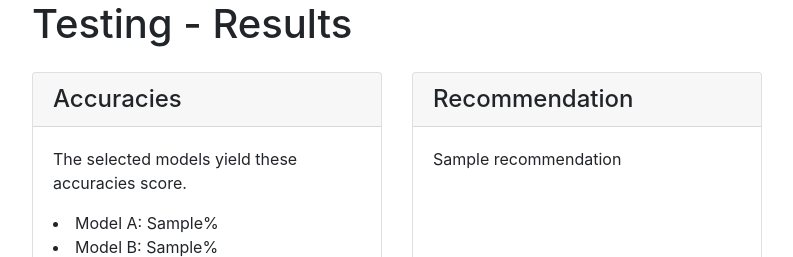
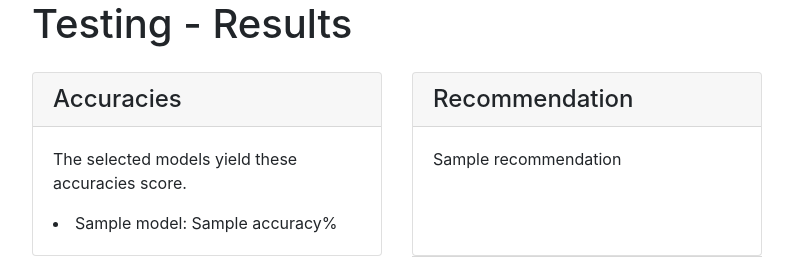
Before and after one commit to francescorubbo/DeepNePL, a Flask app: template deepnepl/templates/output_testing.html in a window 1280 px wide. Shown: the part 80-337 px from the top of the page, without its empty margins (53-846 px from the left). Run offline with Flask 2, Linux system fonts and the light colour scheme; the template is opened without the code that fills it: most values are stand-ins (such as "Sample title", 1, 10 or a date in 2020); some libraries are stand-ins or nearby versions.

Commit message:
show only models requested

```diff
--- a/deepnepl/templates/output_testing.html
+++ b/deepnepl/templates/output_testing.html
@@ -59,9 +59,10 @@
 	    <h4 class="card-header">Accuracies</h4>
 	    <div class="card-body">
 	      <p class="card-text">The selected models yield these accuracies score.</p>
-	      <li>Model A: {{modelA}}%</li>
-	      <li>Model B: {{modelB}}%</li>
-	      <li>Model C: {{modelC}}%</li>
+
+	      {% for model,accuracy in acc_models.items() %}
+	      <li>{{model}}: {{accuracy}}%</li>
+	      {% endfor %}
 	    </div>
 	  </div>
 	</div>
```
